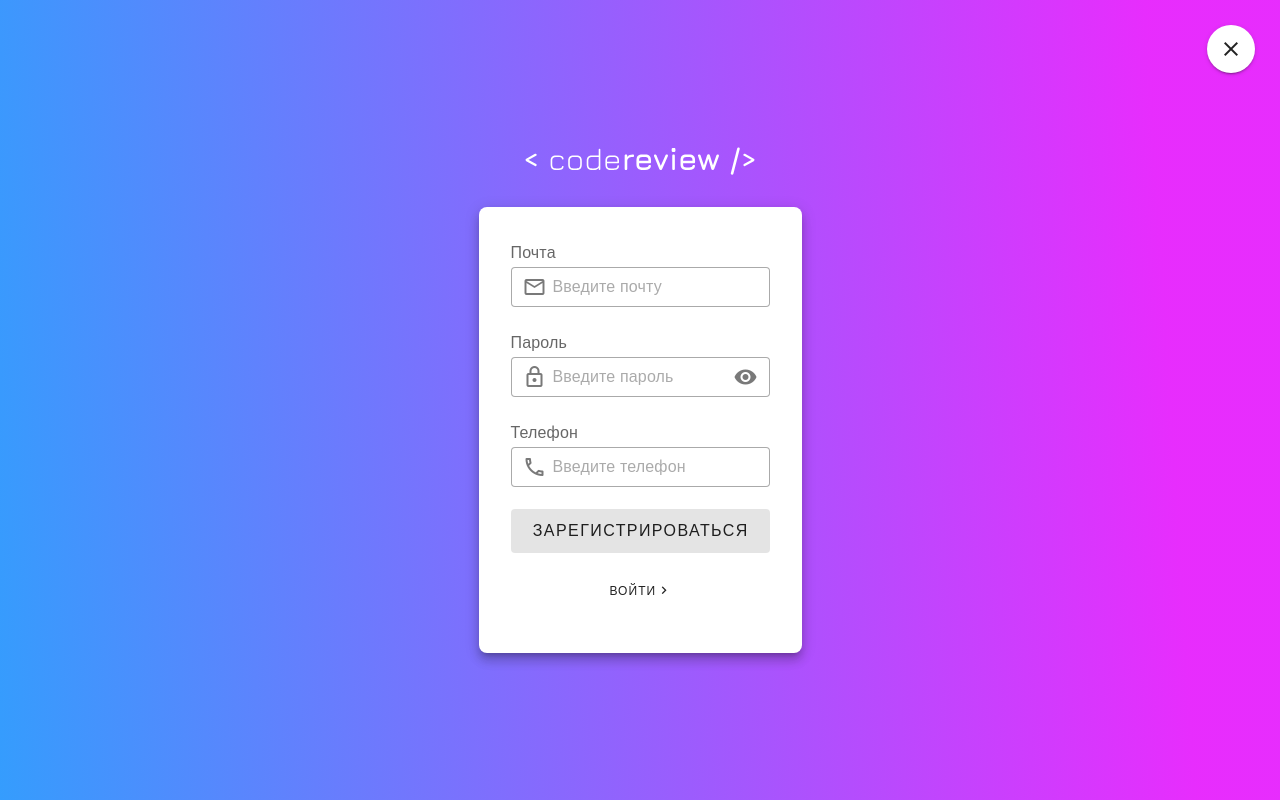
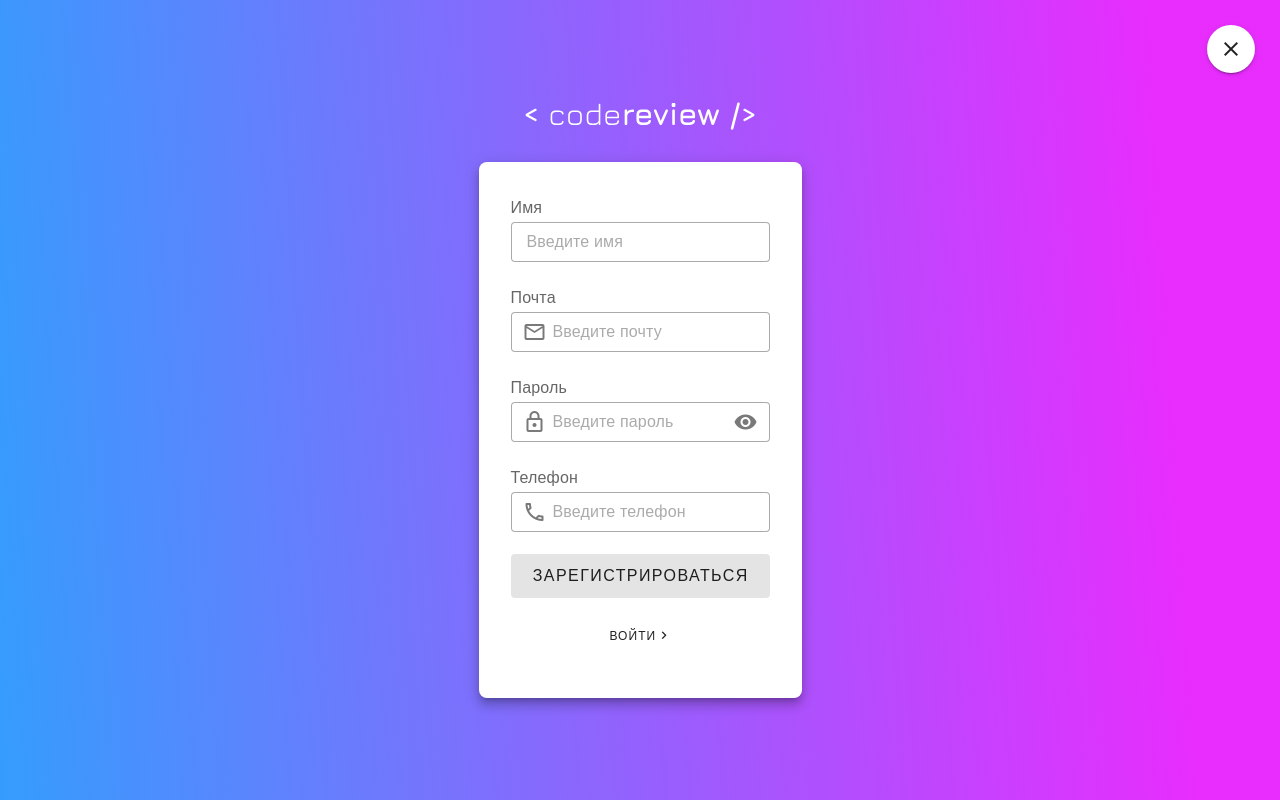
Before and after one commit to YourCodeReview/jobs, a Vue app in the folder frontend/: page /login in a window 1280 px wide. Both pictures are taken after a click on the button "ЗАРЕГИСТРИРОВАТЬСЯ". Built offline with nearby package versions, Linux system fonts and the light colour scheme; no server answers.

Commit message:
[ADD]: Регистрация контакта в CRM, проверка на заполненность полей

```diff
--- a/frontend/src/views/LoginView.vue
+++ b/frontend/src/views/LoginView.vue
@@ -19,6 +19,11 @@ const registerUserOnServer = async (data) => {
 
 
 const validationSchema = yup.object({
+  userName: yup
+    .string()
+    .min(3, "Минимум 3 символа")
+    .max(50, "Максимум 50 символов")
+    .required("Имя обязательно"),
   email: yup
     .string()
     .email('Некорректный формат email')
@@ -40,6 +45,7 @@ const { handleReset } = useForm({
   validationSchema
 })
 
+const userName = useField('userName')
 const email = useField('email')
 const password = useField('password')
 const phone = useField('phone')
@@ -72,12 +78,17 @@ const handlePhoneModalWithGoogle = async ({ act }) => {
   auth.isLoggedIn.value ? router.back() : (snackbar.value = true)
 }
 
-const authenticate = async (email, password, phoneNumber) => {
+const authenticate = async (userName, email, password, phoneNumber) => {
   if (type.value === 'register' && !phone.errorMessage.value) {
+    console.log("register")
+    if (!userName || !email || !password || !phoneNumber) {
+      return false;
+    }
     console.log("sending to server")
     await auth.registerUser(email, password)
     await database.writeUserDataById(auth.currentUser.value.uid, email, phoneNumber)
     const serverData = {
+      username: userName,
       email: email,
       phone: phoneNumber
     }
@@ -113,7 +124,7 @@ onMounted(() => {
   <div class="background pa-8 h-screen d-flex flex-column justify-center align-center">
     <svg-logo />
     <v-form
-      @submit.prevent="authenticate(email.value.value, password.value.value, phone.value.value)"
+      @submit.prevent="authenticate(userName.value.value, email.value.value, password.value.value, phone.value.value)"
       v-show="expand"
     >
       <v-card
@@ -123,6 +134,22 @@ onMounted(() => {
         max-width="600"
         rounded="lg"
       >
+      <div v-if="type === 'register'">
+          <div
+            class="text-subtitle-1 text-medium-emphasis d-flex align-center justify-space-between"
+          >
+            Имя
+          </div>
+
+          <v-text-field
+            v-model="userName.value.value"
+            :error-messages="userName.errorMessage.value"
+            placeholder="Введите имя"
+            density="compact"
+            variant="outlined"
+          ></v-text-field>
+        </div>
+
         <div class="text-subtitle-1 text-medium-emphasis">Почта</div>
 
         <v-text-field
```
Also changed, not shown: 2 other files (tests, documents, lock files or other folders).
